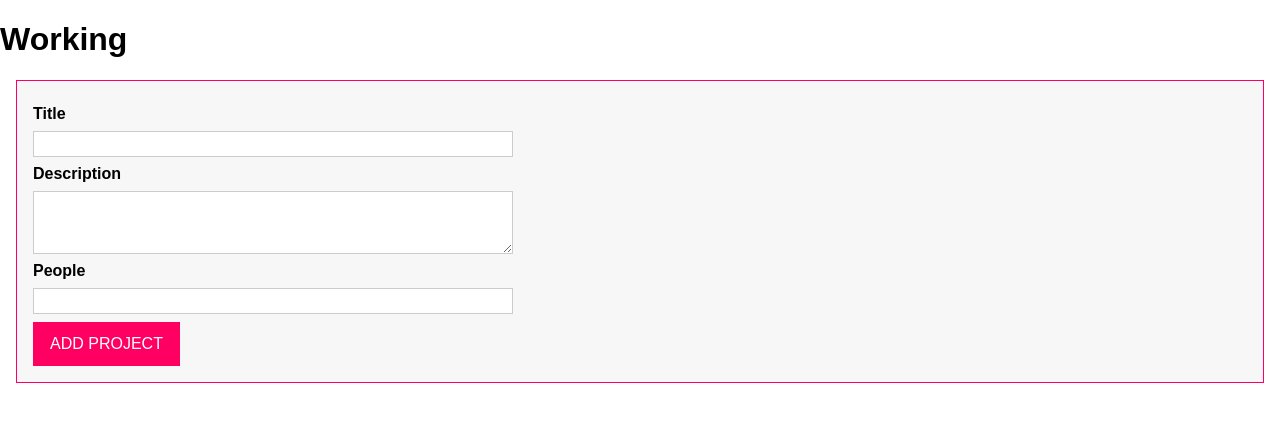
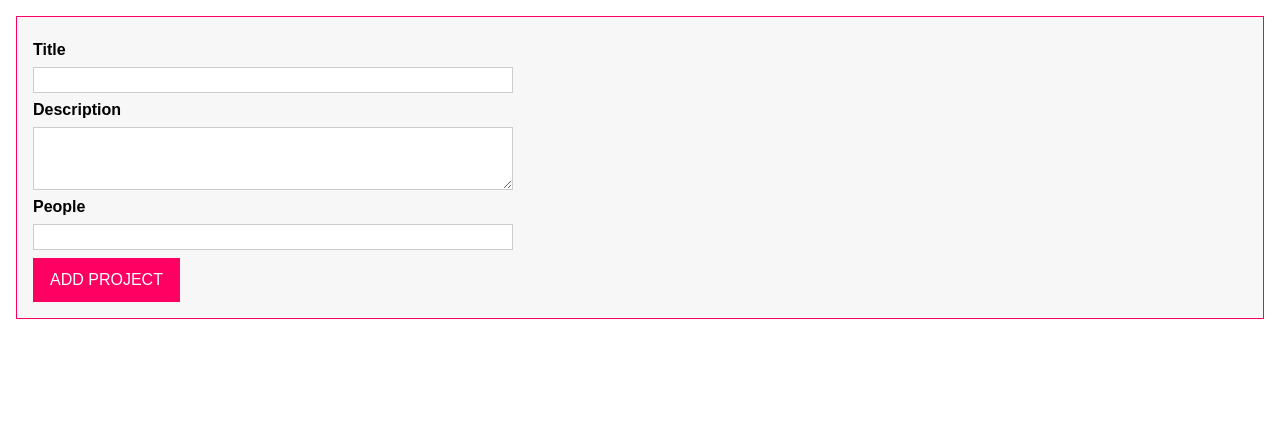
Before and after one commit to abiola-arobieke/hello-typescript, a website: page index.html in a window 1280 px wide. Drawn offline with Linux system fonts and the light colour scheme.

Commit message:
Add index.html file to the project

```diff
--- a/index.html
+++ b/index.html
@@ -9,7 +9,6 @@
     <script src="dist/app.js" defer></script>
   </head>
   <body>
-    <h1>Working</h1>
     <template id="project-input">
       <form>
         <div class="form-control">
```
